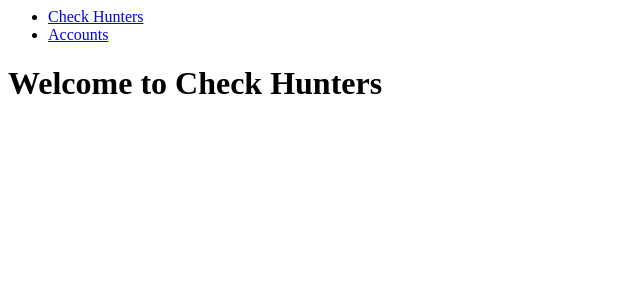
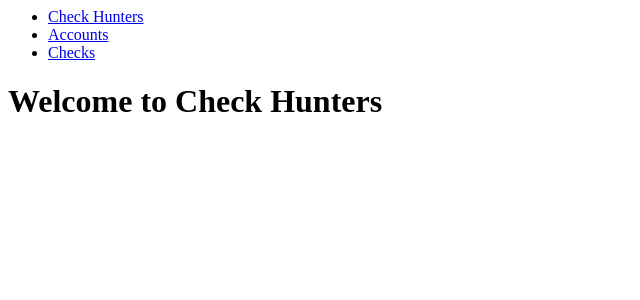
Before and after one commit to skatt621/Brogrammers, a Django app: page / in a window 1280 px wide. Shown: the top 300 px of the page, without its empty margins (0-640 px from the left). Run offline with Django 3.2, Linux system fonts and the light colour scheme; parts of the project's set-up code (start-up, migrations or seed data) failed here and were passed over.

Commit message:
some prototype changes

```diff
--- a/check_hunters/core/settings.py
+++ b/check_hunters/core/settings.py
@@ -1,11 +1,8 @@
 """
 Django settings for check_hunters project.
-
 Generated by 'django-admin startproject' using Django 2.0.8.
-
 For more information on this file, see
 https://docs.djangoproject.com/en/2.0/topics/settings/
-
 For the full list of settings and their values, see
 https://docs.djangoproject.com/en/2.0/ref/settings/
 """
--- a/check_hunters/core/templates/base.html
+++ b/check_hunters/core/templates/base.html
@@ -6,6 +6,7 @@
         <ul>
             <li><a href="/">Check Hunters</a></li>
             <li><a href="{% url 'admin:accounts_account_changelist' %}">Accounts</a></li>
+            <li><a href="{% url 'admin:accounts_check_changelist' %}">Checks</a></li>
         </ul>
     </div>
     <div class="content container">
--- a/check_hunters/manage.py
+++ b/check_hunters/manage.py
@@ -11,5 +11,5 @@ if __name__ == "__main__":
             "Couldn't import Django. Are you sure it's installed and "
             "available on your PYTHONPATH environment variable? Did you "
             "forget to activate a virtual environment?"
-        ) from exc
+        )
     execute_from_command_line(sys.argv)
```
